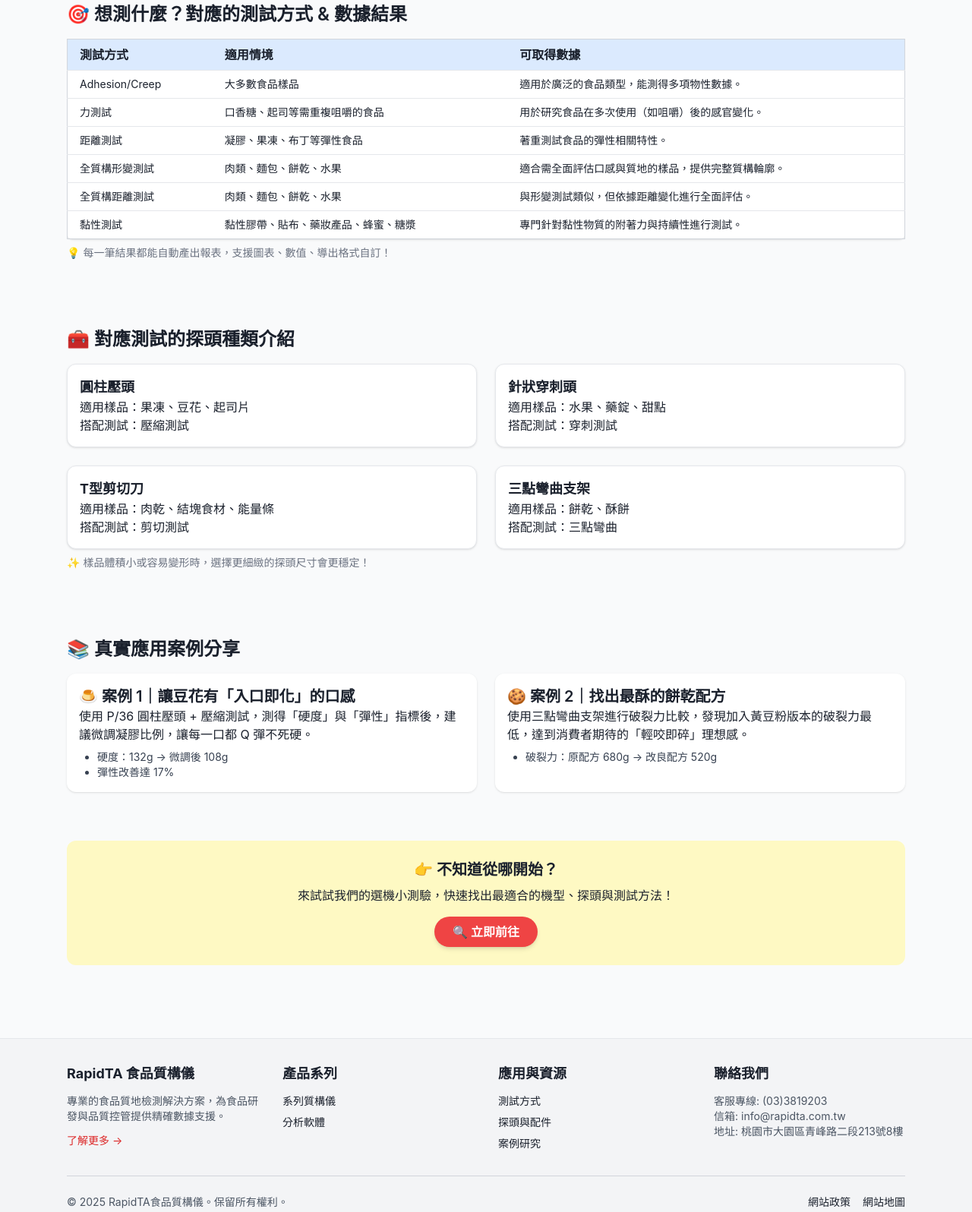
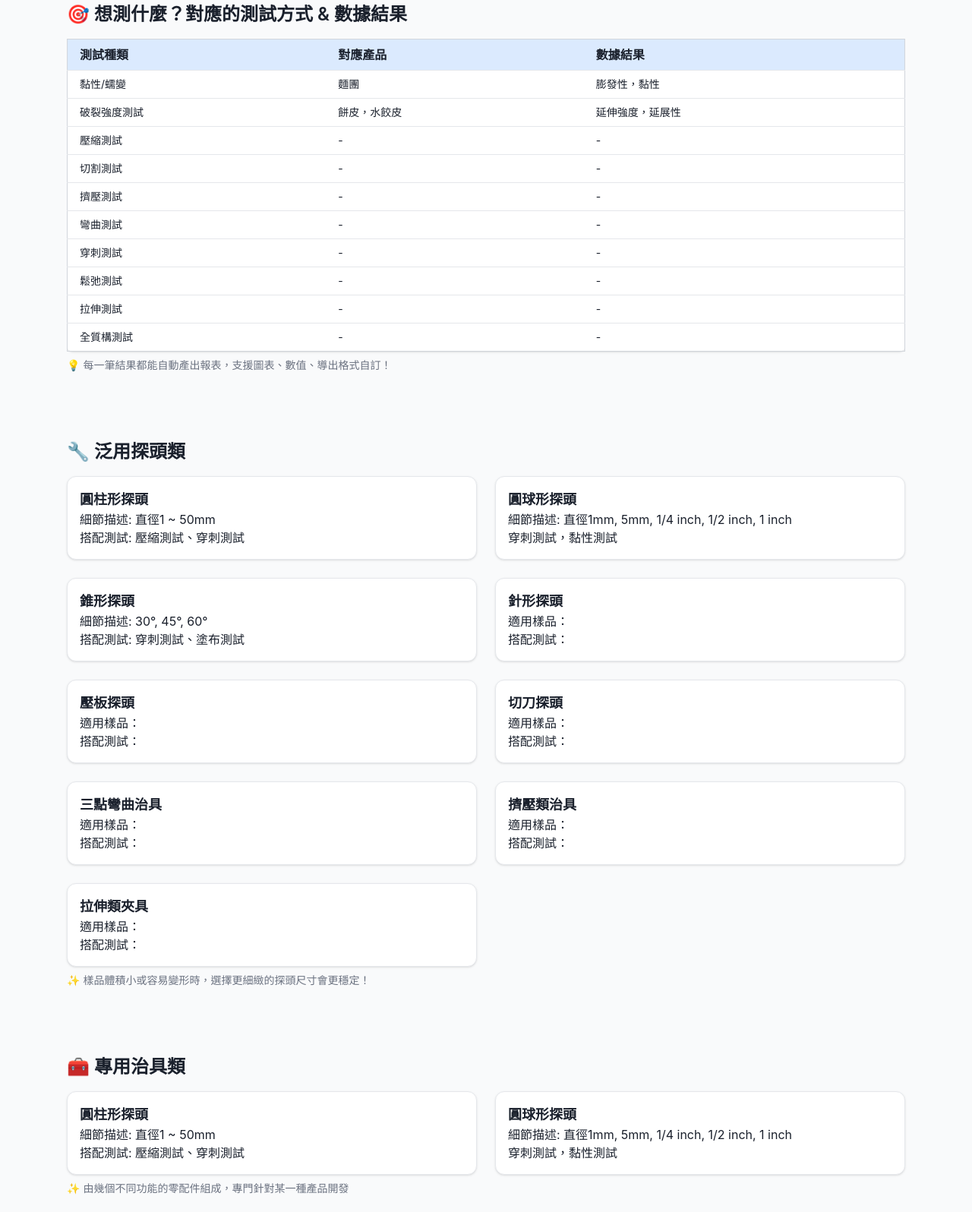
Before and after one commit to got1128/RapidTA, a plain HTML site: page accessories.html in a window 1280 px wide. Shown: the part 659-2255 px from the top of the page at 76% size. Drawn offline with nearby package versions, Linux system fonts and the light colour scheme.

Commit message:
應用頁資訊更新，待新增及完整

```diff
--- a/accessories.html
+++ b/accessories.html
@@ -203,7 +203,7 @@
                     class="absolute -top-4 -right-6 rotate-3 bg-yellow-200 px-2 py-1 text-sm font-semibold rounded shadow animate-bounce">New!</span>
             </h1>
             <p class="text-lg mb-10 leading-relaxed bg-white/80 p-4 rounded-lg shadow backdrop-blur-sm">
-                不論你是研發新品的甜點職人，還是把關品質的食品工程師，RTA 食品質構儀都能提供你專業、靈活、好上手的檢測工具。這裡，我們把應用場景、測試方法、對應探頭通通整理好，幫你快速掌握最合適的解決方案。
+                不論你是研發新品的甜點職人，還是把關品質的食品工程師，RapidTA 食品質構儀都能提供你專業、靈活、好上手的檢測工具。這裡，我們把應用場景、測試方法、對應探頭通通整理好，幫你快速掌握最合適的解決方案。
             </p>
 
             <!-- 原理介紹動畫區域 -->
@@ -308,41 +308,61 @@
                             <caption class="sr-only">測試方式與適用情境對照表</caption>
                             <thead class="bg-blue-100">
                                 <tr>
-                                    <th class="px-4 py-2" scope="col">測試方式</th>
-                                    <th class="px-4 py-2" scope="col">適用情境</th>
-                                    <th class="px-4 py-2" scope="col">可取得數據</th>
+                                    <th class="px-4 py-2" scope="col">測試種類</th>
+                                    <th class="px-4 py-2" scope="col">對應產品</th>
+                                    <th class="px-4 py-2" scope="col">數據結果</th>
                                 </tr>
                             </thead>
                             <tbody class="text-sm">
                                 <tr class="border-t hover:bg-gray-50">
-                                    <td class="px-4 py-2">Adhesion/Creep</td>
-                                    <td class="px-4 py-2">大多數食品樣品</td>
-                                    <td class="px-4 py-2">適用於廣泛的食品類型，能測得多項物性數據。</td>
+                                    <td class="px-4 py-2">黏性/蠕變</td>
+                                    <td class="px-4 py-2">麵團</td>
+                                    <td class="px-4 py-2">膨發性，黏性</td>
                                 </tr>
                                 <tr class="border-t hover:bg-gray-50">
-                                    <td class="px-4 py-2">力測試</td>
-                                    <td class="px-4 py-2">口香糖、起司等需重複咀嚼的食品</td>
-                                    <td class="px-4 py-2">用於研究食品在多次使用（如咀嚼）後的感官變化。</td>
+                                    <td class="px-4 py-2">破裂強度測試</td>
+                                    <td class="px-4 py-2">餅皮，水餃皮</td>
+                                    <td class="px-4 py-2">延伸強度，延展性</td>
                                 </tr>
                                 <tr class="border-t hover:bg-gray-50">
-                                    <td class="px-4 py-2">距離測試</td>
-                                    <td class="px-4 py-2">凝膠、果凍、布丁等彈性食品</td>
-                                    <td class="px-4 py-2">著重測試食品的彈性相關特性。</td>
+                                    <td class="px-4 py-2">壓縮測試</td>
+                                    <td class="px-4 py-2">-</td>
+                                    <td class="px-4 py-2">-</td>
                                 </tr>
                                 <tr class="border-t hover:bg-gray-50">
-                                    <td class="px-4 py-2">全質構形變測試</td>
-                                    <td class="px-4 py-2">肉類、麵包、餅乾、水果</td>
-                                    <td class="px-4 py-2">適合需全面評估口感與質地的樣品，提供完整質構輪廓。</td>
+                                    <td class="px-4 py-2">切割測試</td>
+                                    <td class="px-4 py-2">-</td>
+                                    <td class="px-4 py-2">-</td>
                                 </tr>
                                 <tr class="border-t hover:bg-gray-50">
-                                    <td class="px-4 py-2">全質構距離測試</td>
-                                    <td class="px-4 py-2">肉類、麵包、餅乾、水果</td>
-                                    <td class="px-4 py-2">與形變測試類似，但依據距離變化進行全面評估。</td>
+                                    <td class="px-4 py-2">擠壓測試</td>
+                                    <td class="px-4 py-2">-</td>
+                                    <td class="px-4 py-2">-</td>
                                 </tr>
                                 <tr class="border-t hover:bg-gray-50">
-                                    <td class="px-4 py-2">黏性測試</td>
-                                    <td class="px-4 py-2">黏性膠帶、貼布、藥妝產品、蜂蜜、糖漿</td>
-                                    <td class="px-4 py-2">專門針對黏性物質的附著力與持續性進行測試。</td>
+                                    <td class="px-4 py-2">彎曲測試</td>
+                                    <td class="px-4 py-2">-</td>
+                                    <td class="px-4 py-2">-</td>
+                                </tr>
+                                <tr class="border-t hover:bg-gray-50">
+                                    <td class="px-4 py-2">穿刺測試</td>
+                                    <td class="px-4 py-2">-</td>
+                                    <td class="px-4 py-2">-</td>
+                                </tr>
+                                <tr class="border-t hover:bg-gray-50">
+                                    <td class="px-4 py-2">鬆弛測試</td>
+                                    <td class="px-4 py-2">-</td>
+                                    <td class="px-4 py-2">-</td>
+                                </tr>
+                                <tr class="border-t hover:bg-gray-50">
+                                    <td class="px-4 py-2">拉伸測試</td>
+                                    <td class="px-4 py-2">-</td>
+                                    <td class="px-4 py-2">-</td>
+                                </tr>
+                                <tr class="border-t hover:bg-gray-50">
+                                    <td class="px-4 py-2">全質構測試</td>
+                                    <td class="px-4 py-2">-</td>
+                                    <td class="px-4 py-2">-</td>
                                 </tr>
                             </tbody>
                         </table>
@@ -352,35 +372,113 @@
 
                 <section class="col-span-full" id="probe-types">
                     <h2 class="text-2xl font-semibold mb-4 mt-10 flex items-center gap-2">
-                        🧰 對應測試的探頭種類介紹
+                        🔧 泛用探頭類
                     </h2>
                     <div class="grid sm:grid-cols-2 gap-6">
                         <div
                             class="border rounded-xl p-4 bg-white shadow hover:scale-105 transform transition duration-300 card">
-                            <h3 class="font-bold text-lg">圓柱壓頭</h3>
-                            <p>適用樣品：果凍、豆花、起司片</p>
-                            <p>搭配測試：壓縮測試</p>
+                            <h3 class="font-bold text-lg">圓柱形探頭</h3>
+                            <p>細節描述: 直徑1 ~ 50mm</p>
+                            <p>搭配測試: 壓縮測試、穿刺測試</p>
                         </div>
                         <div
                             class="border rounded-xl p-4 bg-white shadow hover:scale-105 transform transition duration-300 card">
-                            <h3 class="font-bold text-lg">針狀穿刺頭</h3>
-                            <p>適用樣品：水果、藥錠、甜點</p>
-                            <p>搭配測試：穿刺測試</p>
+                            <h3 class="font-bold text-lg">圓球形探頭</h3>
+                            <p>細節描述: 直徑1mm, 5mm, 1/4 inch, 1/2 inch, 1 inch</p>
+                            <p>穿刺測試，黏性測試</p>
                         </div>
                         <div
                             class="border rounded-xl p-4 bg-white shadow hover:scale-105 transform transition duration-300 card">
-                            <h3 class="font-bold text-lg">T型剪切刀</h3>
-                            <p>適用樣品：肉乾、結塊食材、能量條</p>
-                            <p>搭配測試：剪切測試</p>
+                            <h3 class="font-bold text-lg">錐形探頭</h3>
+                            <p>細節描述: 30°, 45°, 60°</p>
+                            <p>搭配測試: 穿刺測試、塗布測試</p>
                         </div>
                         <div
                             class="border rounded-xl p-4 bg-white shadow hover:scale-105 transform transition duration-300 card">
-                            <h3 class="font-bold text-lg">三點彎曲支架</h3>
-                            <p>適用樣品：餅乾、酥餅</p>
-                            <p>搭配測試：三點彎曲</p>
+                            <h3 class="font-bold text-lg">針形探頭</h3>
+                            <p>適用樣品：</p>
+                            <p>搭配測試：</p>
+                        </div>
+                        <div
+                            class="border rounded-xl p-4 bg-white shadow hover:scale-105 transform transition duration-300 card">
+                            <h3 class="font-bold text-lg">壓板探頭</h3>
+                            <p>適用樣品：</p>
+                            <p>搭配測試：</p>
+                        </div>
+                        <div
+                            class="border rounded-xl p-4 bg-white shadow hover:scale-105 transform transition duration-300 card">
+                            <h3 class="font-bold text-lg">切刀探頭</h3>
+                            <p>適用樣品：</p>
+                            <p>搭配測試：</p>
+                        </div>
+                        <div
+                            class="border rounded-xl p-4 bg-white shadow hover:scale-105 transform transition duration-300 card">
+                            <h3 class="font-bold text-lg">三點彎曲治具</h3>
+                            <p>適用樣品：</p>
+                            <p>搭配測試：</p>
+                        </div>
+                        <div
+                            class="border rounded-xl p-4 bg-white shadow hover:scale-105 transform transition duration-300 card">
+                            <h3 class="font-bold text-lg">擠壓類治具</h3>
+                            <p>適用樣品：</p>
+                            <p>搭配測試：</p>
+                        </div>
+                        <div
+                            class="border rounded-xl p-4 bg-white shadow hover:scale-105 transform transition duration-300 card">
+                            <h3 class="font-bold text-lg">拉伸類夾具</h3>
+                            <p>適用樣品：</p>
+                            <p>搭配測試：</p>
                         </div>
                     </div>
                     <p class="text-sm text-gray-500 mt-2">✨ 樣品體積小或容易變形時，選擇更細緻的探頭尺寸會更穩定！</p>
+                </section>
+
+                <section class="col-span-full" id="probe-types">
+                    <h2 class="text-2xl font-semibold mb-4 mt-10 flex items-center gap-2">
+                        🧰 專用治具類
+                    </h2>
+                    <div class="grid sm:grid-cols-2 gap-6">
+                        <div
+                            class="border rounded-xl p-4 bg-white shadow hover:scale-105 transform transition duration-300 card">
+                            <h3 class="font-bold text-lg">圓柱形探頭</h3>
+                            <p>細節描述: 直徑1 ~ 50mm</p>
+                            <p>搭配測試: 壓縮測試、穿刺測試</p>
+                        </div>
+                        <div
+                            class="border rounded-xl p-4 bg-white shadow hover:scale-105 transform transition duration-300 card">
+                            <h3 class="font-bold text-lg">圓球形探頭</h3>
+                            <p>細節描述: 直徑1mm, 5mm, 1/4 inch, 1/2 inch, 1 inch</p>
+                            <p>穿刺測試，黏性測試</p>
+                        </div>
+                    </div>
+                    <p class="text-sm text-gray-500 mt-2">✨ 由幾個不同功能的零配件組成，專門針對某一種產品開發</p>
+                </section>
+
+                <section class="col-span-full" id="probe-types">
+                    <h2 class="text-2xl font-semibold mb-4 mt-10 flex items-center gap-2">
+                        📖 標準方法類
+                    </h2>
+                    <div class="grid sm:grid-cols-2 gap-6">
+                        <div
+                            class="border rounded-xl p-4 bg-white shadow hover:scale-105 transform transition duration-300 card">
+                            <h3 class="font-bold text-lg">吐司軟硬度</h3>
+                            <p>細節描述: 直徑36mm</p>
+                            <p>搭配測試: </p>
+                        </div>
+                        <div
+                            class="border rounded-xl p-4 bg-white shadow hover:scale-105 transform transition duration-300 card">
+                            <h3 class="font-bold text-lg">凝膠強度</h3>
+                            <p>細節描述：1/2 inch</p>
+                            <p>穿刺測試：</p>
+                        </div>
+                        <div
+                            class="border rounded-xl p-4 bg-white shadow hover:scale-105 transform transition duration-300 card">
+                            <h3 class="font-bold text-lg">肉品嫩度</h3>
+                            <p>細節描述：不鏽鋼切刀</p>
+                            <p>穿刺測試：</p>
+                        </div>
+                    </div>
+                    <p class="text-sm text-gray-500 mt-2">✨ 具有公信力的單位公布的測試方法</p>
                 </section>
 
                 <section class="col-span-full" id="case-studies">
```
